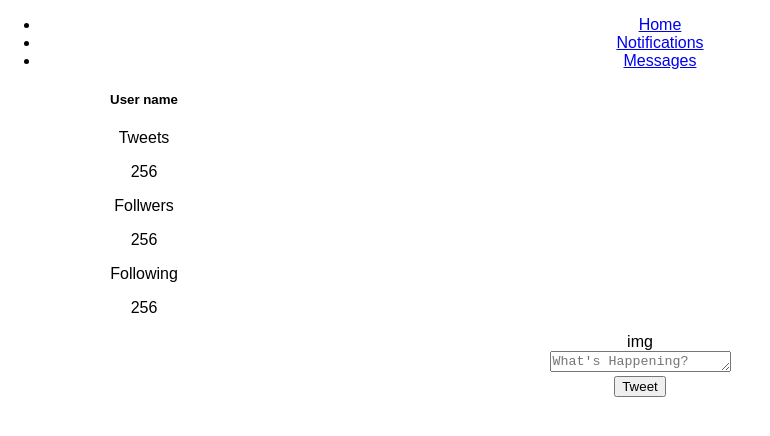
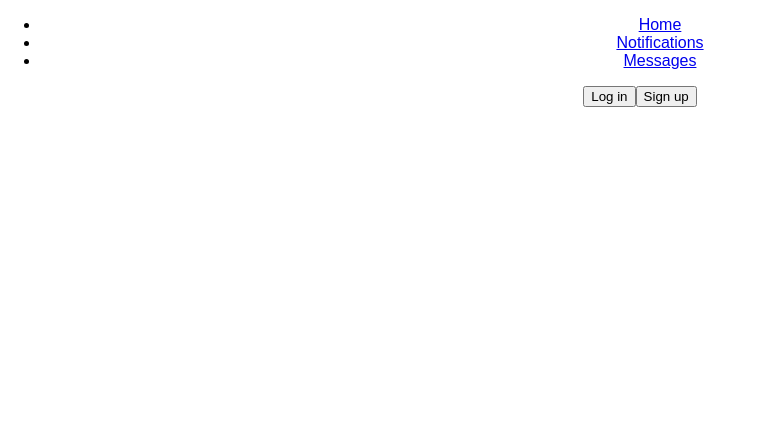
Before and after one commit to SeanningTatum/twitter-clone, a React (Create React App) app: page / in a window 1280 px wide. Before the commit this address led to /home. Shown: the top 436 px of the page, without its empty margins (0-770 px from the left). Built offline with nearby package versions, Linux system fonts and the light colour scheme; the HTML template or start-up script is replaced by a standard one.

Commit message:
added LandingPage

```diff
--- a/src/App.js
+++ b/src/App.js
@@ -3,6 +3,7 @@ import './App.css';
 
 import Navbar from 'components/Navigation/Navbar/Navbar';
 import Home from 'containers/Home/Home';
+import LandingPage from 'containers/LandingPage/LandingPage';
 import { Switch, Route, Redirect } from 'react-router-dom';
 
 class App extends Component {
@@ -18,6 +19,7 @@ class App extends Component {
           <Route path='/messages' render={() => {
             return <h1>Messages</h1>
           }}/>
+          <Route path='/' component={LandingPage} exact/>
           <Redirect to="/home"/>
         </Switch>
       </div>
--- a/src/containers/LandingPage/LandingPage.js
+++ b/src/containers/LandingPage/LandingPage.js
@@ -1,6 +1,7 @@
 import React, { Component } from 'react'
 
 export class LandingPage extends Component {
+
   render() {
     return (
       <div>
```
Also changed, not shown: 1 other file (tests, documents, lock files or other folders).
